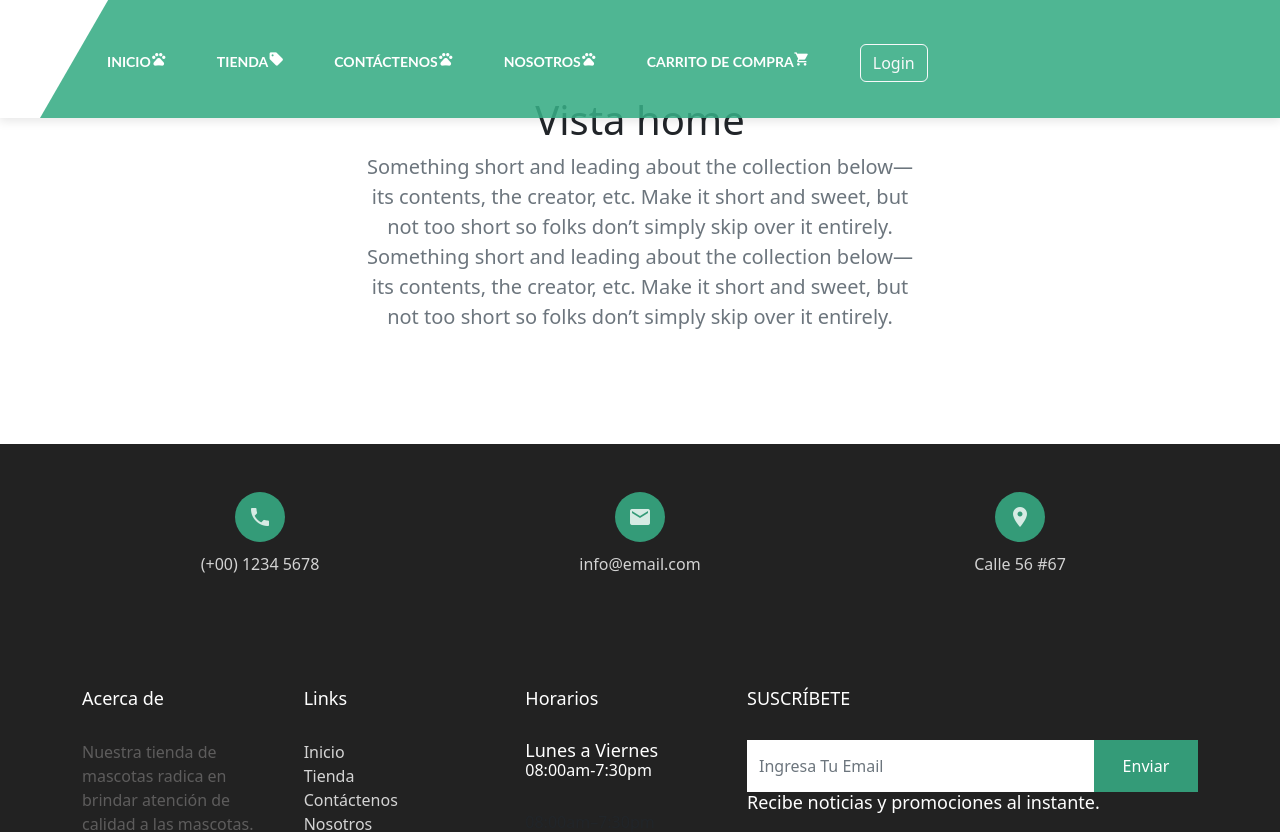
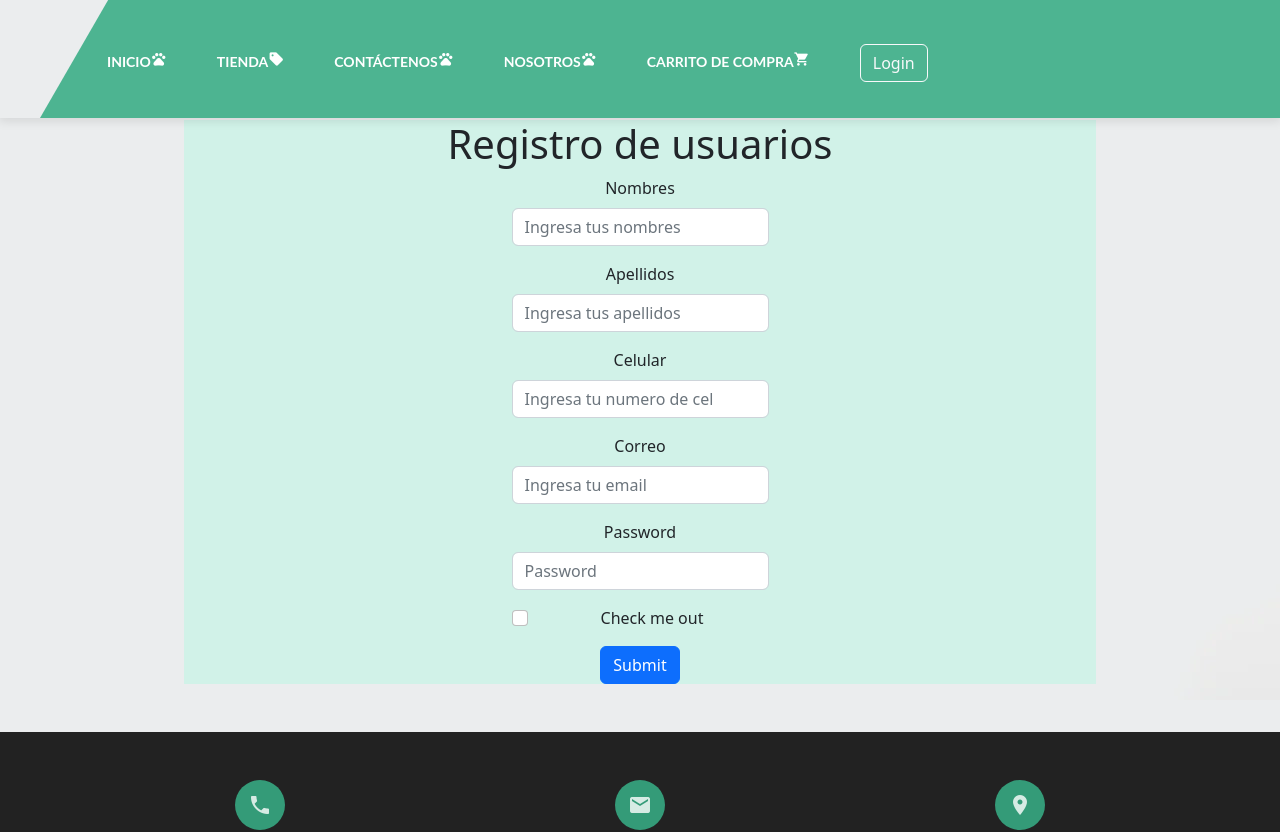
Before and after one commit to Judadego/ciclo4Gp35, a React (Create React App) app in the folder pets_front/: page /registro1 in a window 1280 px wide. Before the commit this address led to /. Shown: the top 832 px of the page. Built offline with nearby package versions, Linux system fonts and the light colour scheme.

Commit message:
registro_part1

```diff
--- a/pets_front/src/App.js
+++ b/pets_front/src/App.js
@@ -7,6 +7,7 @@ import Navegacion from './components/Navegacion';
 import Footer from './components/Footer';
 import Contacto from './pages/Contacto';
 import Carrito from './pages/Carrito';
+import Registro1  from './pages/Registro';
 
 function App() {
   return (
@@ -20,6 +21,7 @@ function App() {
           <Route path='contacto' element={<Contacto></Contacto>} />
           <Route path='nosotros' element={<Nosotros></Nosotros>} />
           <Route path='carrito' element={<Carrito></Carrito>} />
+          <Route path="registro1" element={<Registro1 to="/registro1"></Registro1>}/>
           <Route path='*' element={<Navigate to="/" />} />
         </Routes>
         <Footer></Footer>
--- a/pets_front/src/components/ModalLogin.jsx
+++ b/pets_front/src/components/ModalLogin.jsx
@@ -1,4 +1,5 @@
 import React from "react";
+import { Link } from "react-router-dom";
 import Button from "react-bootstrap/Button";
 import Form from "react-bootstrap/Form";
 import Modal from "react-bootstrap/Modal";
@@ -36,15 +37,18 @@ function ModalLogin(props) {
               Iniciar
             </Button>
             <br></br>
-            Si aun no te has registrado <br></br>
-            <Button variant="success" type="submit">
-              Registrate
-            </Button>
+            <br></br>
+            Si aun no te has registrado <br></br>↓↓↓<br></br>
+            <Link to={"/registro1"}>
+              <Button variant="primary" onClick={props.onHide}>
+                Registrarse
+              </Button>
+            </Link>
           </div>
         </Form>
       </Modal.Body>
       <Modal.Footer id="footer">
-        <Button onClick={props.onHide}>Close</Button>
+        <Button variant="danger" onClick={props.onHide}>Cerrar</Button>
       </Modal.Footer>
     </Modal>
   );
--- a/pets_front/src/components/Navegacion.js
+++ b/pets_front/src/components/Navegacion.js
@@ -1,57 +1,58 @@
-import React from 'react'
-import { Link } from 'react-router-dom'
-import '../css/navegacion.css'
-import logo from '../images/dog.png'
+import React from "react";
+import { Link } from "react-router-dom";
+import "../css/navegacion.css";
+import logo from "../images/dog.png";
 import Login from "../components/Logginbtn";
 
 const Navegacion = () => {
   return (
     <>
       <nav className="rd-navbar rd-navbar-transparent  rd-navbar-static rd-navbar--is-stuck">
-
         <div className="rd-navbar-inner">
-
           <div className="rd-navbar-nav-wrap ">
-                        <div><Link to={'/'}><img src={logo} alt='as' className='logo'></img></Link>
+            <div className="rd-navbar-nav-wrap-bg"></div>
+            <div>
+              <Link to={"/"}>
+                <img src={logo} alt="as" className="logo"></img>
+              </Link>
             </div>
-                        <div className="rd-navbar-nav-wrap-bg"></div>
             <ul className="rd-navbar-nav">
               <li>
-                                <Link to={'/'}>Inicio<span class="material-icons icon">
-                                    pets
-                                </span></Link>
+                <Link to={"/"}>
+                  Inicio<span class="material-icons icon">pets</span>
+                </Link>
               </li>
               <li>
-                                <Link to={'/tienda'}>Tienda
-                                    <span class="material-icons icon">
-                                        sell
-                                    </span></Link>
-                            </li>
-                            <li >
-                                <Link to={'/contacto'}>Contáctenos<span class="material-icons icon">
-                                    pets
-                                </span></Link>
-                            </li>
-                            <li >
-                                <Link to={'/nosotros'}>Nosotros<span class="material-icons icon">
-                                    pets
-                                </span></Link>
-                            </li>
-                            <li >
-                                <Link to={'/carrito'}>Carrito De Compra
-                                    <span class="material-icons icon">
-                                        shopping_cart
-                                    </span></Link>
+                <Link to={"/tienda"}>
+                  Tienda
+                  <span class="material-icons icon">sell</span>
+                </Link>
               </li>
               <li>
-                                <Login/>
+                <Link to={"/contacto"}>
+                  Contáctenos<span class="material-icons icon">pets</span>
+                </Link>
+              </li>
+              <li>
+                <Link to={"/nosotros"}>
+                  Nosotros<span class="material-icons icon">pets</span>
+                </Link>
+              </li>
+              <li>
+                <Link to={"/carrito"}>
+                  Carrito De Compra
+                  <span class="material-icons icon">shopping_cart</span>
+                </Link>
+              </li>
+              <li>
+                <Login />
               </li>
             </ul>
           </div>
         </div>
       </nav>
     </>
-    )
-}
+  );
+};
 
-export default Navegacion
+export default Navegacion;
--- /dev/null
+++ b/pets_front/src/css/registro.css
@@ -0,0 +1,23 @@
+#formReg{
+
+    max-width: 80%;
+    margin: 0 auto;
+    display: flex;
+    flex-direction: column;
+    align-items: center;
+    background-color: rgba(127, 255, 212, 0.243);
+}
+.form-group {
+    width: 90%;
+    height: 30px;
+    margin: 0.5rem;
+  }
+  .form button {
+    padding: 0.5em 1em;
+    border: none;
+    cursor: pointer;
+  }
+
+#slider{
+    background-image: url(../images/slider_1.PNG);
+}
--- a/pets_front/src/pages/Registro.js
+++ b/pets_front/src/pages/Registro.js
@@ -1,15 +1,43 @@
 import React from "react";
 import Form from "react-bootstrap/Form";
 import Button from "react-bootstrap/Button";
+import "../css/registro.css";
 
-const Registro = () => {
+const Registro1 = () => {
   return (
+    <div id="slider" >
+      <div>
+        <section className="py-5 text-center container">
+          <div className="row py-lg-10">
+          <br></br><br></br><br></br>
+            <div  className="col-lg-12 col-md-12 "></div>
+            <div id="formReg" >
+              <h1>Registro de usuarios</h1>
               <Form>
+                <Form.Group className="mb-3" controlId="formBasicNames">
+                  <Form.Label>Nombres</Form.Label>
+                  <Form.Control type="text" placeholder="Ingresa tus nombres " />
+                  <Form.Text className="text-muted">
+                  </Form.Text>
+                </Form.Group>
+                <Form.Group className="mb-3" controlId="formBasicLastName">
+                  <Form.Label>Apellidos</Form.Label>
+                  <Form.Control type="text" placeholder="Ingresa tus apellidos " />
+                  <Form.Text className="text-muted">
+                  </Form.Text>
+                </Form.Group>
+
+                <Form.Group className="mb-3" controlId="formBasicPhone">
+                  <Form.Label>Celular</Form.Label>
+                  <Form.Control type="text" placeholder="Ingresa tu numero de cel " />
+                  <Form.Text className="text-muted">
+                  </Form.Text>
+                </Form.Group>
+
                 <Form.Group className="mb-3" controlId="formBasicEmail">
-        <Form.Label>Email address</Form.Label>
-        <Form.Control type="email" placeholder="Enter email" />
+                  <Form.Label>Correo</Form.Label>
+                  <Form.Control type="email" placeholder="Ingresa tu email " />
                   <Form.Text className="text-muted">
-          We'll never share your email with anyone else.
                   </Form.Text>
                 </Form.Group>
 
@@ -24,7 +52,12 @@ const Registro = () => {
                   Submit
                 </Button>
               </Form>
+            </div>
+          </div>
+        </section>
+      </div>
+    </div>
   );
 };
 
-export default Registro;
+export default Registro1;
```
Also changed, not shown: pets_front/src/images/slider_1.PNG (added). Lines whose indentation alone changed are shown as unchanged.
